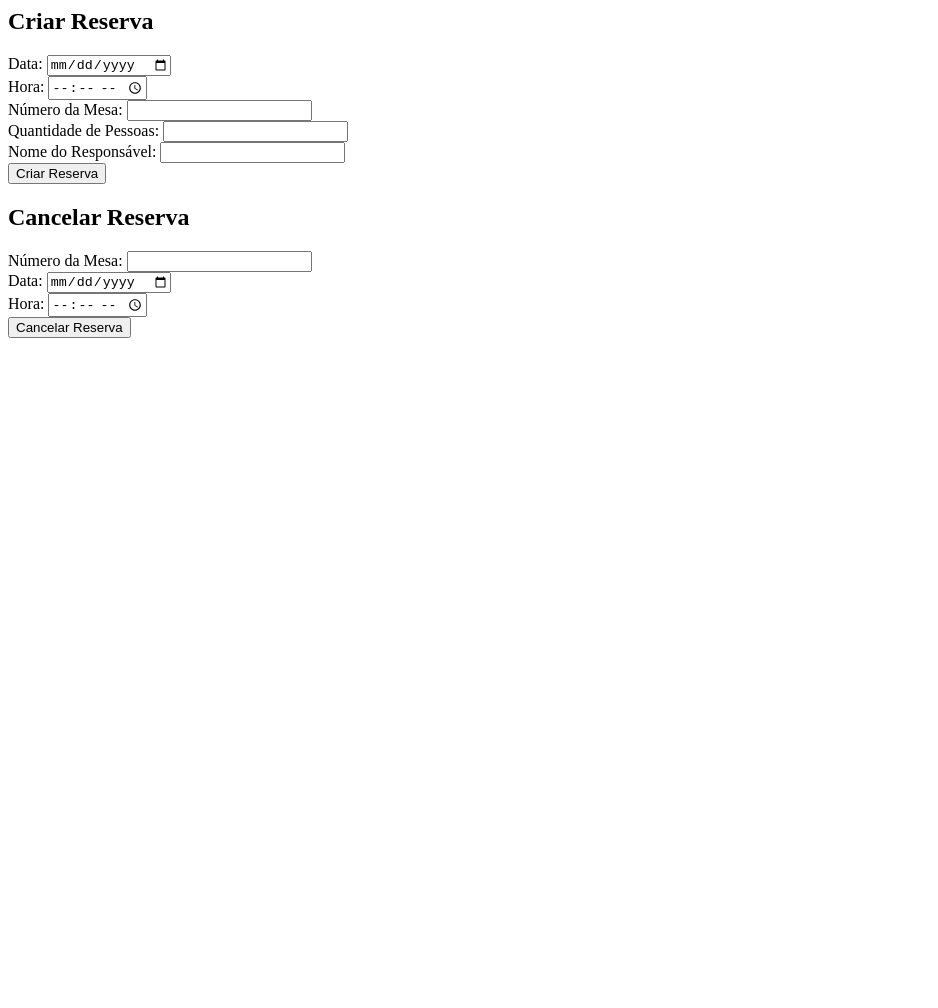
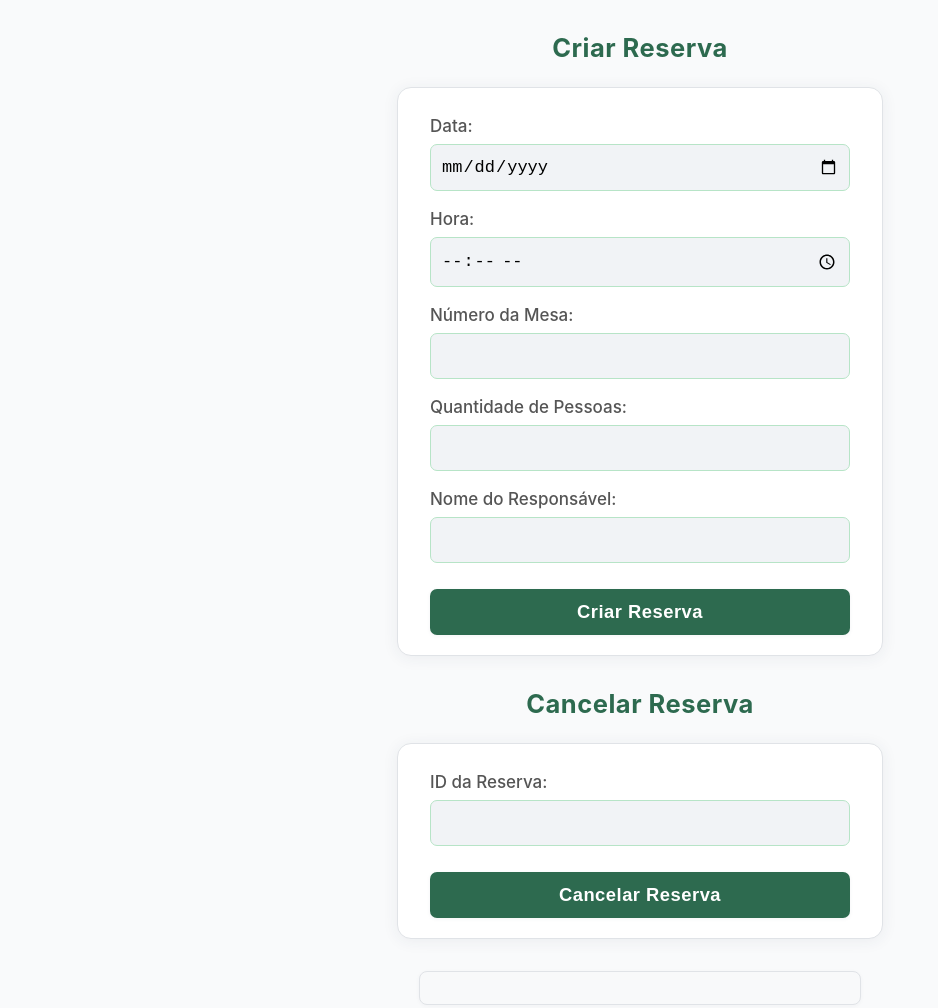
Before and after one commit to thiagosampaiog/A3_RESTAURANT_TABLES_RESERVATION, a website: page public/html/atendente.html in a window 1280 px wide. Shown: the top 1008 px of the page, without its empty margins (0-938 px from the left). Before the commit the page ends 800 px from the top, so only its background shows below. Drawn offline with Linux system fonts and the light colour scheme.

Commit message:
Refactor atendente.html to improve form structure and maintainability

```diff
--- a/public/html/atendente.html
+++ b/public/html/atendente.html
@@ -1,17 +1,44 @@
+<!DOCTYPE html>
+<html lang="pt-BR">
+
+<head>
+  <meta charset="utf-8">
+  <title>Atendente - Criar ou Cancelar Reserva</title>
+  <link rel="stylesheet" href="../css/style.css">
+</head>
+
+<body>
   <h2>Criar Reserva</h2>
-<form action="/reserva/criar" method="POST">
-  <label>Data: <input type="date" name="data" required></label><br>
-  <label>Hora: <input type="time" name="hora" required></label><br>
-  <label>Número da Mesa: <input type="number" name="mesa" required></label><br>
-  <label>Quantidade de Pessoas: <input type="number" name="qtd_pessoas" required></label><br>
-  <label>Nome do Responsável: <input type="text" name="responsavel" required></label><br>
+  <form id="formCriar">
+    <label>Data:
+      <input type="date" name="data" required>
+    </label>
+    <label>Hora:
+      <input type="time" name="hora" required>
+    </label>
+    <label>Número da Mesa:
+      <input type="number" name="mesa" required>
+    </label>
+    <label>Quantidade de Pessoas:
+      <input type="number" name="pessoas" required>
+    </label>
+    <label>Nome do Responsável:
+      <input type="text" name="responsavel" required>
+    </label>
     <button type="submit">Criar Reserva</button>
   </form>
 
   <h2>Cancelar Reserva</h2>
-<form action="/reserva/cancelar" method="POST">
-  <label>Número da Mesa: <input type="number" name="mesa" required></label><br>
-  <label>Data: <input type="date" name="data" required></label><br>
-  <label>Hora: <input type="time" name="hora" required></label><br>
+  <form id="formCancelar">
+    <label>ID da Reserva:
+      <input type="number" name="id" required>
+    </label>
     <button type="submit">Cancelar Reserva</button>
   </form>
+
+  <div id="mensagem"></div>
+  <pre id="resultado"></pre>
+  <a href="index.html">Voltar ao Início</a>
+  <script src="../js/atendente.js"></script>
+</body>
+</html>
```
Lines whose indentation alone changed are shown as unchanged.
